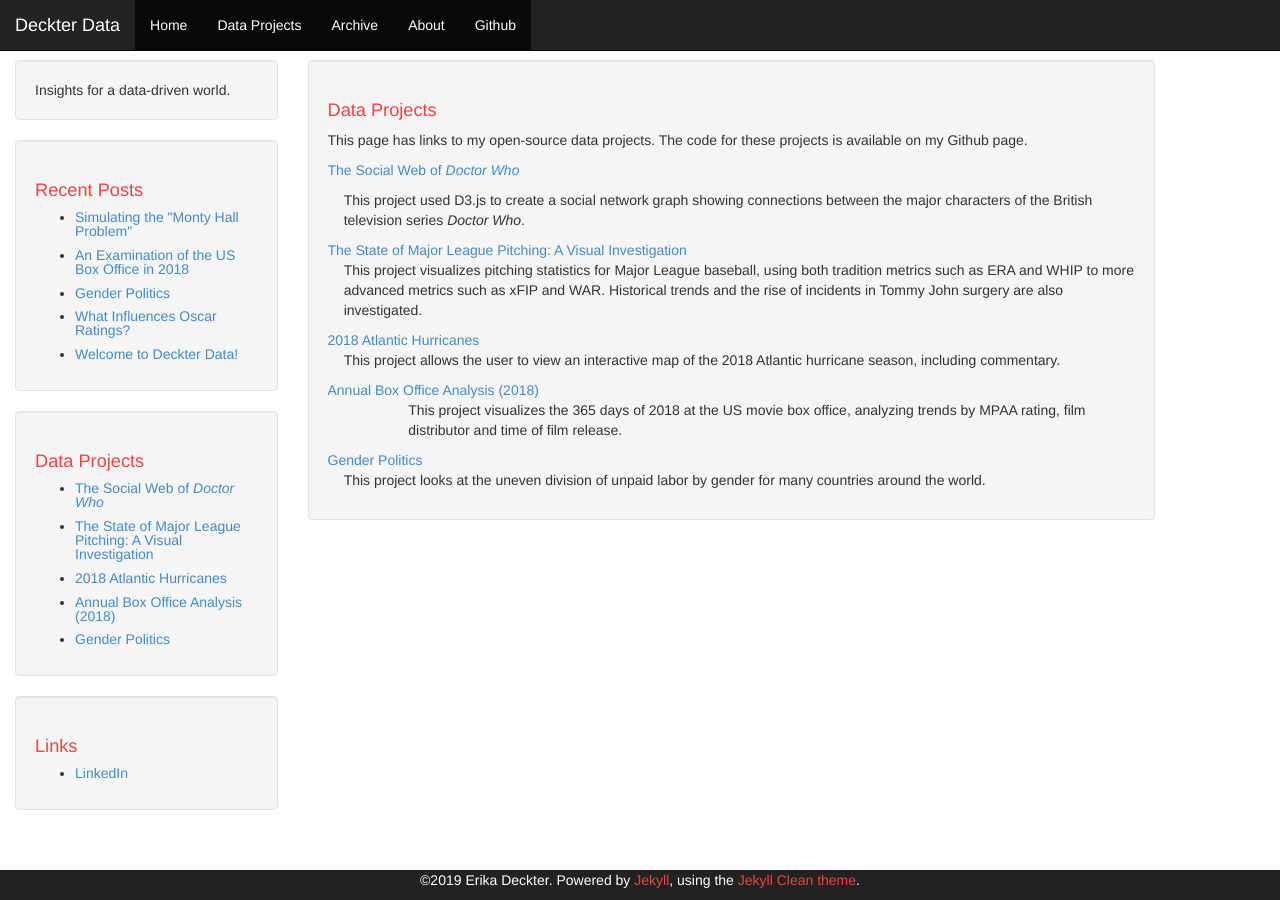
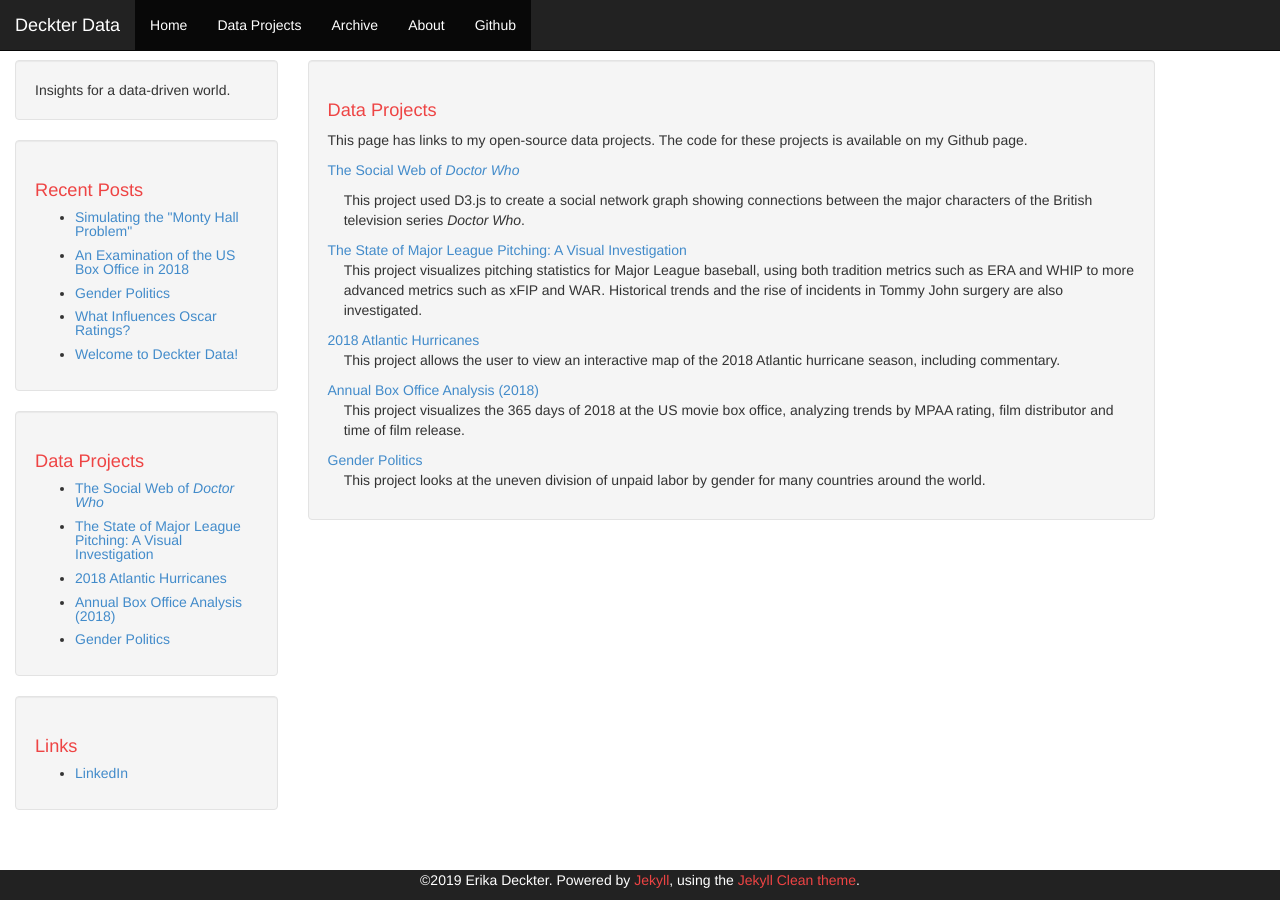
Before and after one commit to edeckter/edeckter.github.io, a Jekyll site: the page built from projects.html, in a window 1280 px wide. Built offline with Jekyll 4.4.1, drawn with Linux system fonts in a browser that asks for light colours.

Commit message:
Fixed indentation issue on projects page.

```diff
--- a/projects.html
+++ b/projects.html
@@ -15,7 +15,7 @@ layout: default
     <a href="https://edeckter.github.io/atlantichurricanes">2018 Atlantic Hurricanes</a><br>
     <p style="margin-left:2%">This project allows the user to view an interactive map of the 2018 Atlantic hurricane season, including commentary.</p>
     <a href="https://edeckter.github.io/2018_boxoffice/movies_2018.html">Annual Box Office Analysis (2018)</a><br>
-    <p style="margin-left:10%">This project visualizes the 365 days of 2018 at the US movie box office, analyzing trends by MPAA rating, film distributor and time of film release.</p>
+    <p style="margin-left:2%">This project visualizes the 365 days of 2018 at the US movie box office, analyzing trends by MPAA rating, film distributor and time of film release.</p>
     <a href="https://edeckter.github.io/gender_in_politics/">Gender Politics</a><br>
     <p style="margin-left:2%">This project looks at the uneven division of unpaid labor by gender for many countries around the world.</p>
 </div>
```
